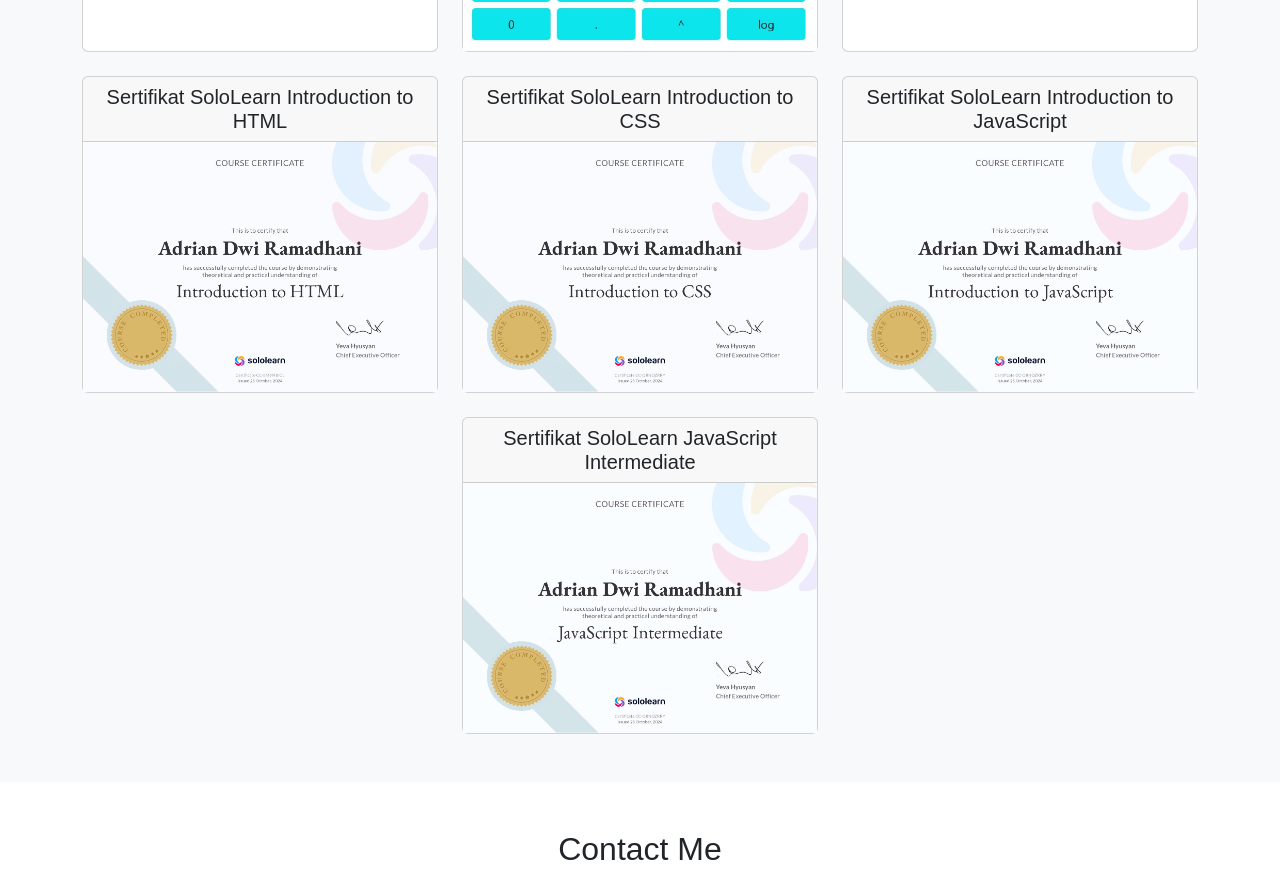
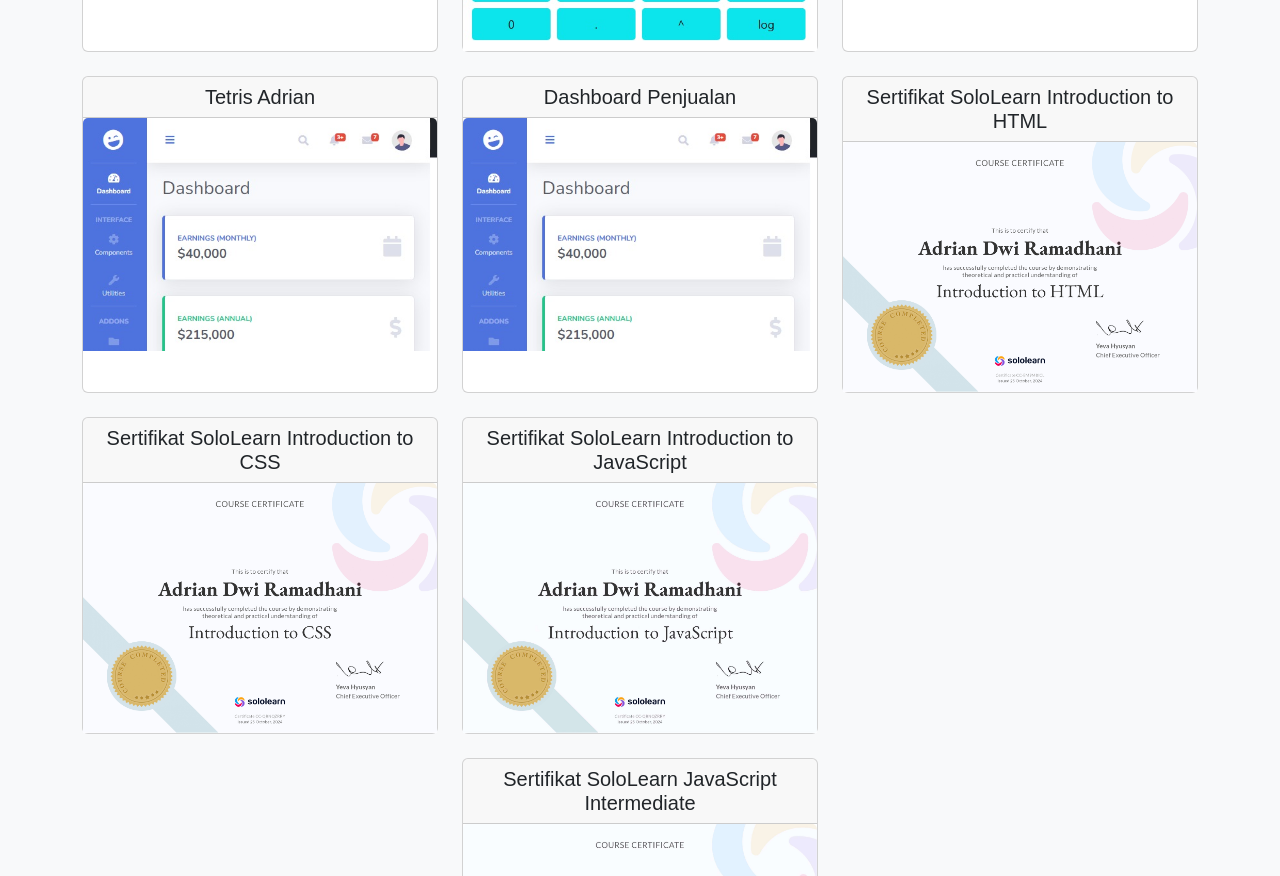
Before and after one commit to adriandrrr/adrian-web, a plain HTML site: page index.html in a window 1280 px wide. Shown: the part 1774-2650 px from the top of the page. Drawn offline with nearby package versions, Linux system fonts and the light colour scheme.

Commit message:
Update index.html

```diff
--- a/index.html
+++ b/index.html
@@ -96,8 +96,27 @@
             </a>
           </div>
         </div>
+        <!-- Project 4: Tetris -->
+        <div class="col">
+          <div class="card h-100">
+            <h5 class="card-header text-center">Tetris Adrian</h5>
+            <a href="tetrisadrian.html" class="text-decoration-none">
+              <img src="Dashboard/dashboard.jpg" alt="Tetris Adrian" class="card-img-top">
+            </a>
+          </div>
+        </div>
 
-        <!-- Project 4: HTML Certificate -->
+        <!-- Project 5: Dashboard Penjualan -->
+        <div class="col">
+          <div class="card h-100">
+            <h5 class="card-header text-center">Dashboard Penjualan</h5>
+            <a href="dashboard.html" class="text-decoration-none">
+              <img src="Dashboard/dashboard.jpg" alt="Dashboard Penjualan" class="card-img-top">
+            </a>
+          </div>
+        </div>
+
+        <!-- Project 6: HTML Certificate -->
         <div class="col">
           <div class="card h-100">
             <h5 class="card-header text-center">Sertifikat SoloLearn Introduction to HTML</h5>
@@ -107,7 +126,7 @@
           </div>
         </div>
 
-        <!-- Project 5: CSS Certificate -->
+        <!-- Project 7: CSS Certificate -->
         <div class="col">
           <div class="card h-100">
             <h5 class="card-header text-center">Sertifikat SoloLearn Introduction to CSS</h5>
@@ -117,7 +136,7 @@
           </div>
         </div>
 
-        <!-- Project 6: JavaScript Certificate -->
+        <!-- Project 8: JavaScript Certificate -->
         <div class="col">
           <div class="card h-100">
             <h5 class="card-header text-center">Sertifikat SoloLearn Introduction to JavaScript</h5>
@@ -129,7 +148,7 @@
 
       </div>
 
-      <!-- Project 7: JavaScript Intermediate Certificate (Centered) -->
+      <!-- Project 9: JavaScript Intermediate Certificate (Centered) -->
       <div class="row justify-content-center">
         <div class="col-md-4">
           <div class="card h-100">
```
